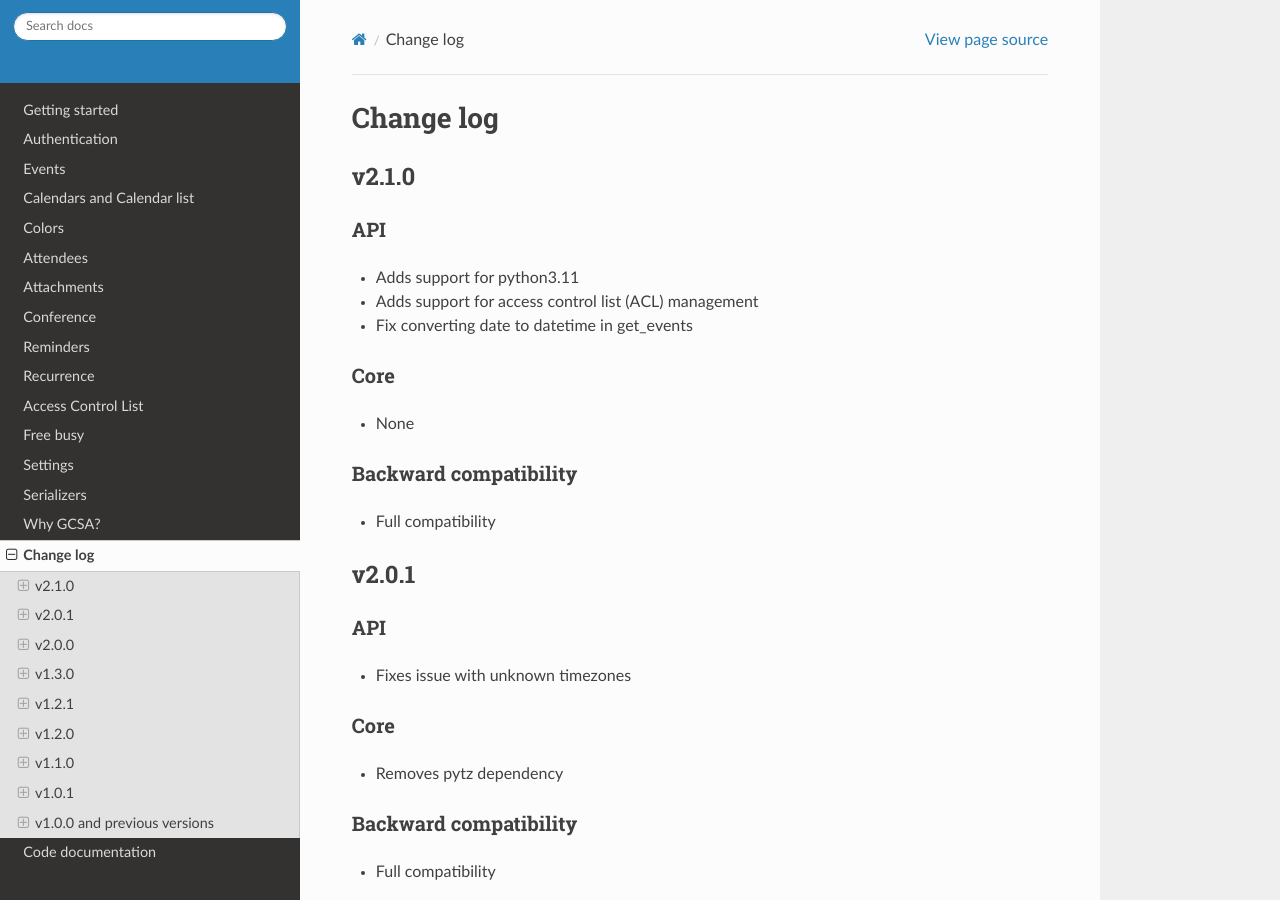
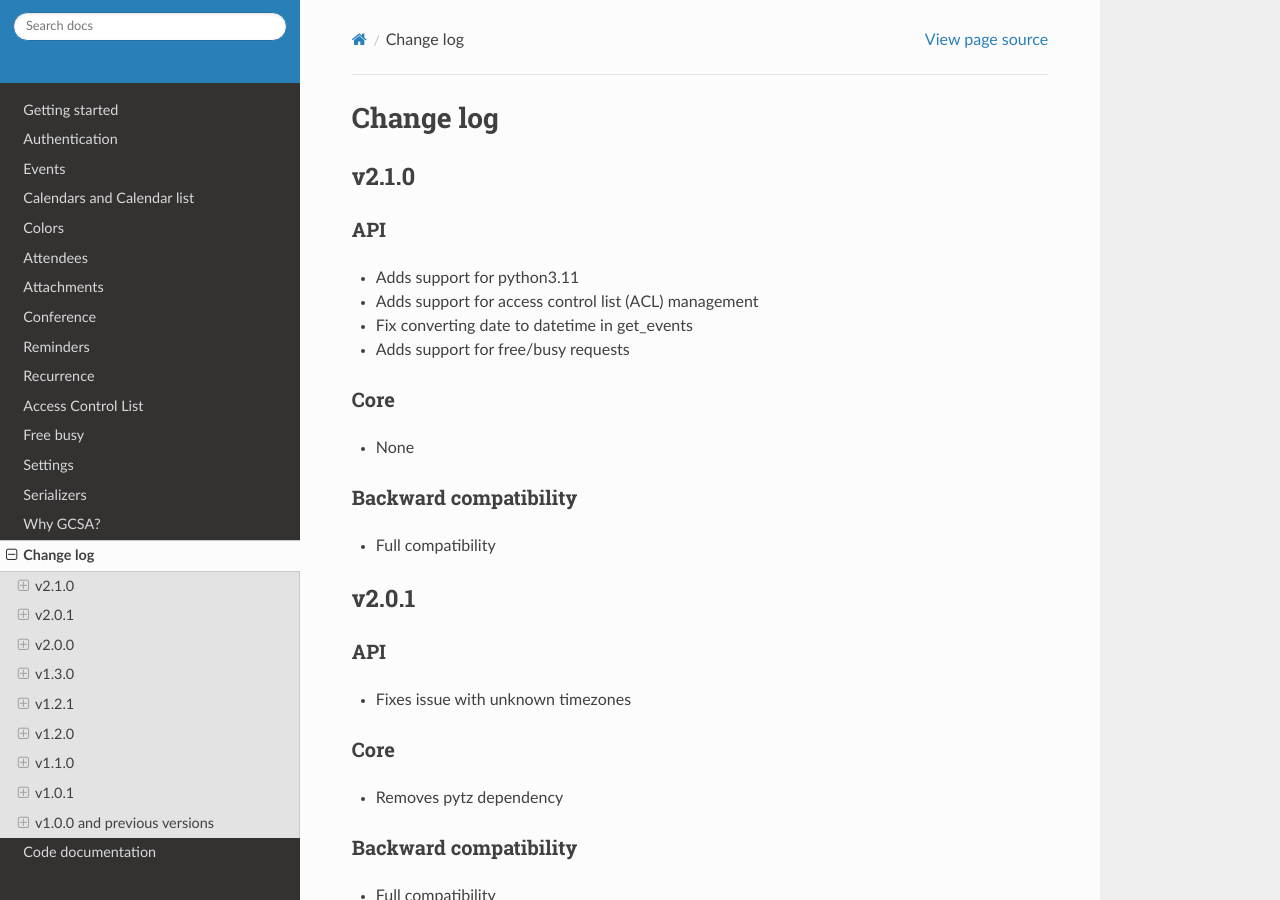
Before and after one commit to kuzmoyev/google-calendar-simple-api, a Sphinx documentation site: the page built from docs/source/change_log.rst, in a window 1280 px wide and 900 px high. Built offline with Sphinx 7.4.7 and the Read the Docs theme 2.0.0, drawn with Linux system fonts in a browser that asks for light colours; pages that are not in the unit, such as notebooks, are missing from menus.

Commit message:
Add free/busy to change log

```diff
--- a/docs/source/change_log.rst
+++ b/docs/source/change_log.rst
@@ -12,6 +12,7 @@ API
 * Adds support for python3.11
 * Adds support for access control list (ACL) management
 * Fix converting date to datetime in get_events
+* Adds support for free/busy requests
 
 Core
 ----
```
